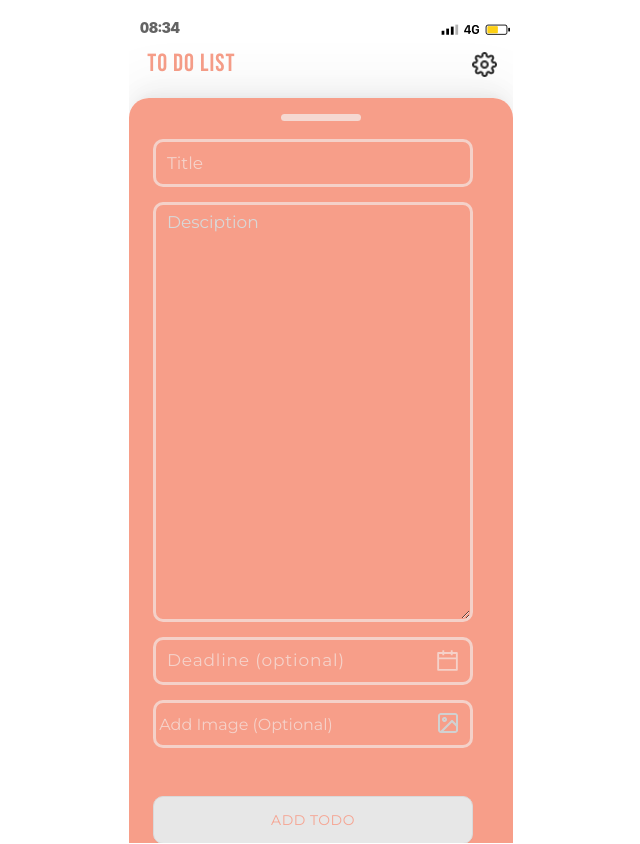
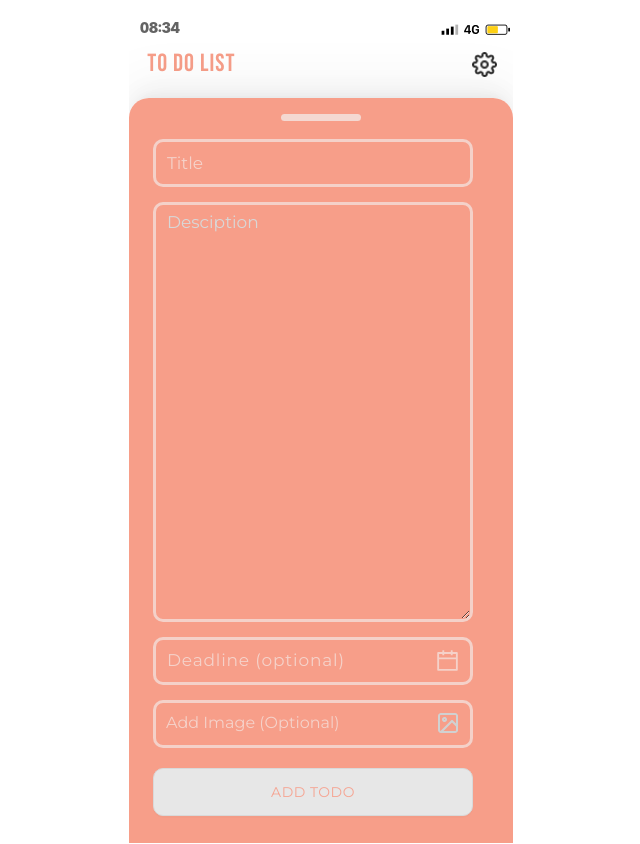
Before and after one commit to ali-en-2000/todo-list, a React (Create React App) app: page /Home in a window 1280 px wide. Both pictures are taken after a click on the picture 773 px from the left and 790 px from the top of the page. Shown: the whole page, without its empty margins (319-959 px from the left). Built offline with nearby package versions, Linux system fonts and the light colour scheme.

Commit message:
make batter input image

```diff
--- a/src/component/Dtails.js
+++ b/src/component/Dtails.js
@@ -14,7 +14,8 @@ import trashBin from '../img/trash-bin.png'
 import pencil from '../img/pencil.png'
 import clock from '../img/icons8-clock-48.png'
 import arow_left from '../img/left.png'
-import gallery from '../img/icons8-gallery-49.png';
+import gallery_icon from '../img/icons8-gallery-49.png';
+import close_icon from '../img/close.png';
 
 // import style
 import '../style/Dtails.css'
@@ -76,15 +77,16 @@ const ShowDtails = () => {
   const [newDescription, setNewDescription] = useState(location.state.user.Description);
   const [newDeadline, setNewDeadline] = useState(location.state.user.Date);
   const [newimage,setNewImag]=useState(location.state.user.Image)
+  const [imgName, setImgName]=useState(location.state.user.ImgName)
 
   // change value of old Todo to new Todo
   Edited_User={
     Edited_Title:newTitle,
     Edited_Description:newDescription,
     Edited_Deadline:newDeadline,
-    Edited_Image:newimage
+    Edited_Image:newimage,
+    Edited_Image_Name:imgName
   }
-
 
 
   // change Todo
@@ -111,9 +113,10 @@ const ShowDtails = () => {
     }
     if(Edited_User.Edited_Image!==''){
       user[index].Image=Edited_User.Edited_Image;
+      user[index].ImgName=Edited_User.Edited_Image_Name;
       localStorage.setItem('user',JSON.stringify(user))
     }
-    ///    check if add some things
+    ///    Check if the fields are completely empty
     if(Edited_User.Edited_Title===''){
       user[index].Title=Edited_User.Edited_Title;
       localStorage.setItem('user',JSON.stringify(user));
@@ -126,12 +129,24 @@ const ShowDtails = () => {
       user[index].Date='';
       localStorage.setItem('user',JSON.stringify(user))
     }
+    if(Edited_User.Edited_Image===''){
+      user[index].Image='';
+      user[index].ImgName='';
+
+      localStorage.setItem('user',JSON.stringify(user))
+    }
     setIndex(Edited_User.Edited_Title)
     closeDrawer()
   }
 
   //  change image
   const changeImage=(e)=>{
+    var files = e.target.files;
+    var filesArray = [].slice.call(files);
+    filesArray.forEach(e => {
+      setImgName(e.name)
+    });
+
     const file = e.target.files[0];
 
     const getBase64 = (file) => {
@@ -146,6 +161,10 @@ const ShowDtails = () => {
     getBase64(file).then(base64 => {
       setNewImag(base64)
     })
+  }
+  function hiddenNameImage(){
+    setImgName('')
+    setNewImag('')
   }
 
 
@@ -238,8 +257,17 @@ const ShowDtails = () => {
                 className="add-img"
                 onChange={(newImage)=>changeImage(newImage)}
                 type="file"
+                id='file'
                 />
-                <img src={gallery} alt="/" className="gallery"></img>
+                <label className="label" htmlFor="file">
+                    {Edited_User.Edited_Image_Name ===''?'Add Image (Optional)':Edited_User.Edited_Image_Name}
+                </label>
+                <img
+                  src={imgName===''? gallery_icon:close_icon}
+                  alt="/"
+                  className="gallery"
+                  onClick={()=>hiddenNameImage()}
+                ></img>
             </button>
 
             <Button className='add-todo-btn' onClick={()=>getchangeValue()}>ADD TODO</Button>
--- a/src/component/Home.js
+++ b/src/component/Home.js
@@ -13,7 +13,8 @@ import addTodo from '../img/plus-circle.png';
 import setting from '../img/settings.png';
 import todo from '../img/todoLogo.png';
 import filter from '../img/icons8-funnel-100.png';
-import gallery from '../img/icons8-gallery-49.png';
+import gallery_icon from '../img/icons8-gallery-49.png';
+import close_icon from '../img/close.png';
 
 // Import page
 import TodoList from "../component/TodoList";
@@ -52,7 +53,8 @@ function Home() {
   const [description, setDescription] = useState('');
   const [date_create, setStartDateCreate] = useState(new Date());
   const [date, setStartDate] = useState('');
-  const [imagee, setImagee]=useState('')
+  const [image, setImage]=useState('')
+  const [imageName, setImageName]=useState('')
 
   // set input user to user Todo
   user={
@@ -60,13 +62,22 @@ function Home() {
     Description:description,
     Date:date,
     Date_create:date_create,
-    Image:imagee
+    Image:image,
+    ImgName:imageName
   }
 
   //  get image
   const changeImage=(e)=>{
+    // find file name
+    var files = e.target.files;
+    var filesArray = [].slice.call(files);
+    filesArray.forEach(e => {
+      setImageName(e.name)
+
+    });
+
+    // prepare to save in local storage
     const file = e.target.files[0];
-
     const getBase64 = (file) => {
       return new Promise((resolve,reject) => {
         const reader = new FileReader();
@@ -77,8 +88,16 @@ function Home() {
     }
 
     getBase64(file).then(base64 => {
-      setImagee(base64)
+      if(imageName===''){
+      setImage(base64)
+      }else(setImage(''))
+
     })
+  }
+  function hiddenNameImage(){
+    setImageName("")
+    setImage('')
+    console.log('hi')
   }
 
 
@@ -90,6 +109,7 @@ function Home() {
       if(user.Date===null){
         user.Date=''
       }
+
       // seve Todo in local storage
       users.push(user);
       localStorage.setItem('user',JSON.stringify(users));
@@ -211,8 +231,15 @@ function Home() {
               className="add-img"
               onChange={(imagee)=>changeImage(imagee)}
               type="file"
+              id="file"
               />
-              <img src={gallery} alt="/" className="gallery"></img>
+              <label className="label" htmlFor="file">{imageName===''?'Add Image (Optional)':imageName}</label>
+              <img
+                className='gallery'
+                alt="/"
+                src={imageName===''?gallery_icon:close_icon}
+                onClick={()=>hiddenNameImage()} >
+              </img>
           </button>
 
           {/* button for save todo */}
--- a/src/style/home.css
+++ b/src/style/home.css
@@ -217,11 +217,10 @@ font-family: "montsratt";
     background-color: #F79E89;
 
 }
-.add-img-btn::after{
-    content: 'Add Image (Optional)';
-    position: relative;
-    top: -40px;
-    left: -67px;
+.label{
+    position: absolute;
+    top: 7px;
+    left: 10px;
     color: rgba(243, 243, 243, 0.603);
     font-family: "montsratt";
     font-size: 16px;
```
Also changed, not shown: src/img/close.png (added).
